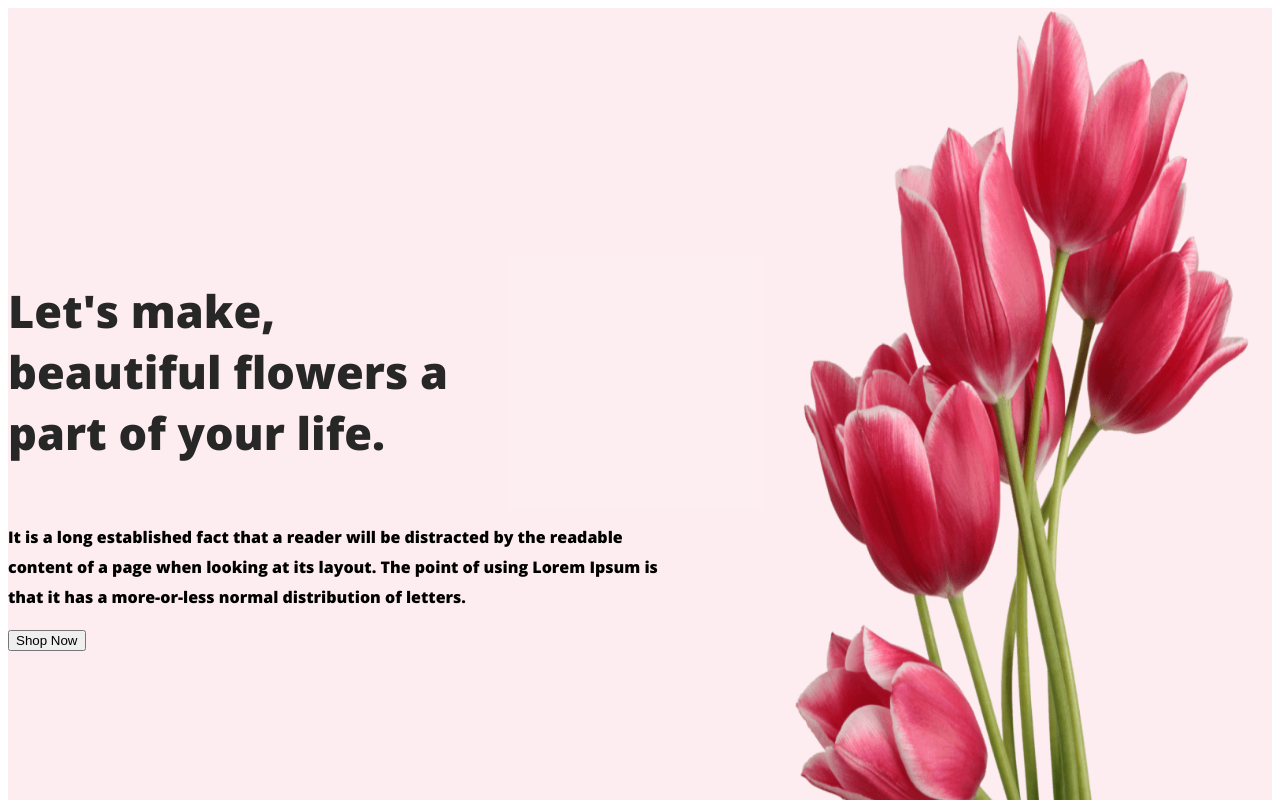
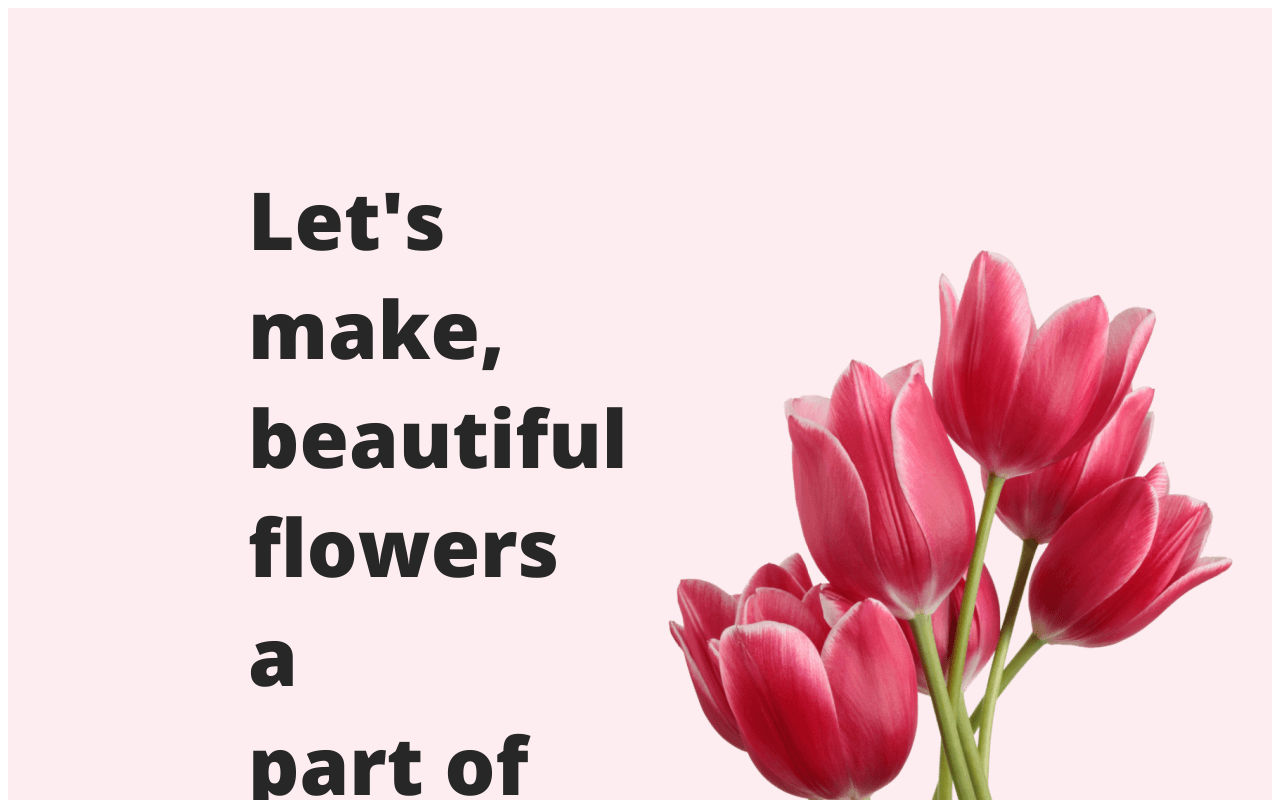
Before and after one commit to Hossain-Sonan/flower-shop-assignment, a plain HTML site: page index.html in a window 1280 px wide. Shown: the top 800 px of the page. Drawn offline with nearby package versions, Linux system fonts and the light colour scheme.

Commit message:
banner part finish

```diff
--- a/index.html
+++ b/index.html
@@ -18,7 +18,7 @@
             <div>
                 <h4 class="banner-title">Let's make,<br> beautiful flowers a<br> part of your life.</h4>
                 <p class="banner-description">It is a long established fact that a reader will be distracted by the readable<br> content of a page when looking at its layout. The point of using Lorem Ipsum is<br> that it has a more-or-less normal distribution of letters.</p>
-                <button class="btn-ptimary">Shop Now</button>
+                <button class="btn-banner">Shop Now</button>
             </div>
             <div>
                 <img class="banner-pic" src="Flower Asset/pngwing 10.png" alt="">
--- a/styles/flowers.css
+++ b/styles/flowers.css
@@ -14,24 +14,35 @@ body {
     display: flex;
     align-items: center;
     justify-content: space-between;
-
-    }
+    padding-left: 240px;
+    padding-top: 50px;
+    padding-right: 240px;
+}
 
 .banner-title {
     color: #272727;
-    font-size: 45px;
-
-
+    font-size: 80px;
+    font-weight: 800;
 
 }
 
 .banner-description {
     color: #27272799
-    font-size: 18px;font-weight: 400;
-    line-height: 30px;
-}
-.banner-pic{
-    width: 500px;
-    height: 850px;
+    width: 634px;
+
 
 }
+
+.banner .banner-pic {
+    width: 635px;
+    height: 800px;
+
+
+}
+.btn-banner{
+    color: white;
+    padding: 20px 43px;
+    gap: 10px;
+    border-radius: 8px;
+    background: #E55473;
+}
```
